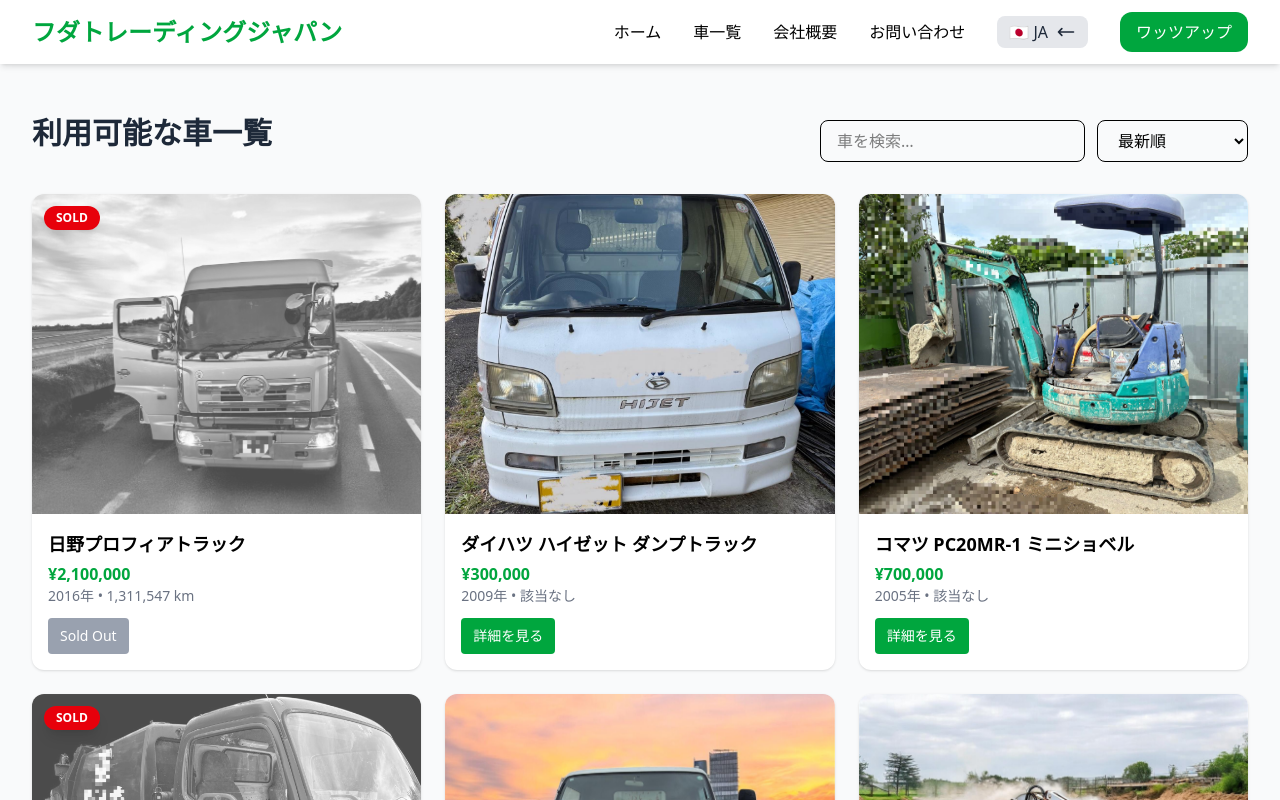
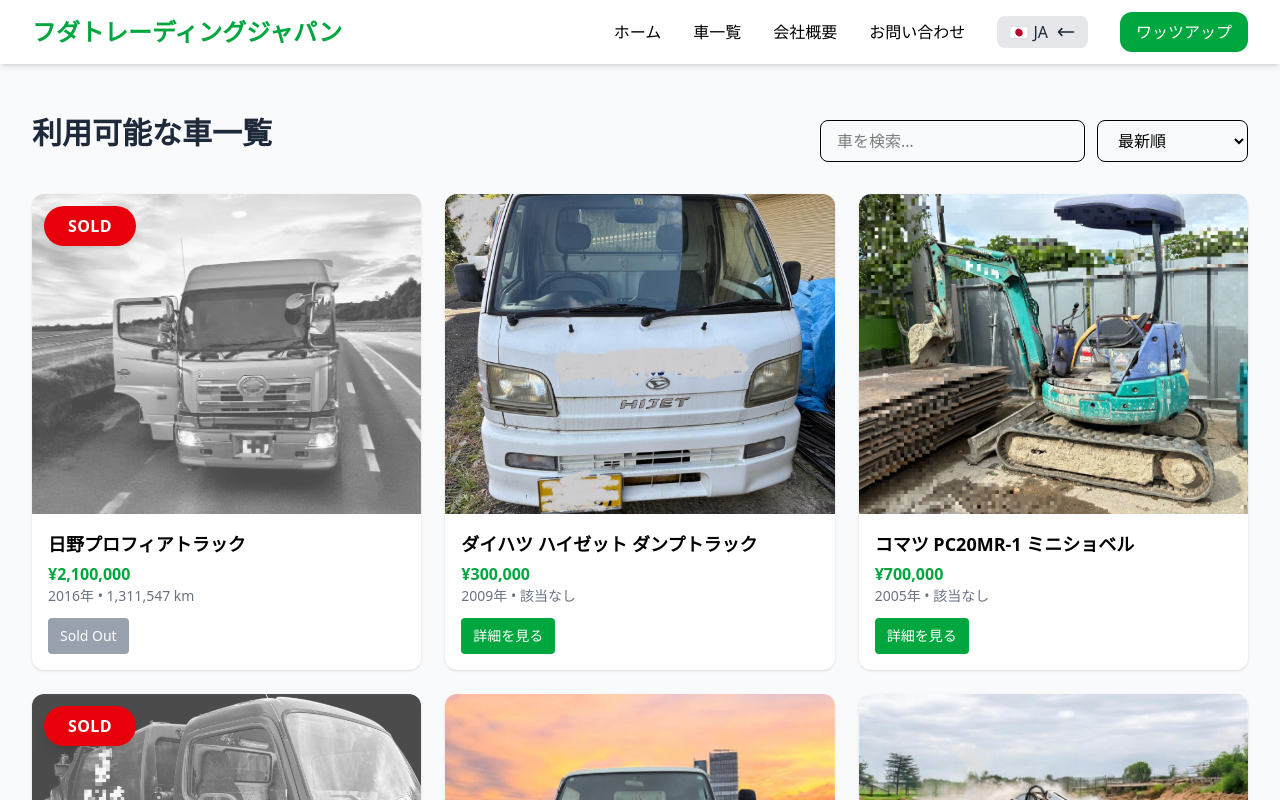
Before and after one commit to ashfaqazad/huda-frontend, a React (Vite) app: page /ja/cars in a window 1280 px wide. Shown: the top 800 px of the page. Built offline with nearby package versions, Linux system fonts and the light colour scheme.

Commit message:
Added facebook link

```diff
--- a/src/components/Footer.jsx
+++ b/src/components/Footer.jsx
@@ -76,17 +76,32 @@
         <div>
           <h3 className="text-lg font-semibold text-white mb-3">{t('footer_follow_us')}</h3>
           <div className="flex space-x-4">
-            <a href="#" className="p-2 bg-gray-800 rounded-full hover:bg-green-500 transition">
+            <a
+              href="https://www.facebook.com/share/17CSxLV42K/?mibextid=wwXIfr"
+              target="_blank"
+              rel="noopener noreferrer"
+              className="p-2 bg-gray-800 rounded-full hover:bg-green-500 transition"
+            >
               <Facebook className="w-5 h-5" />
             </a>
-            <a href="#" className="p-2 bg-gray-800 rounded-full hover:bg-green-500 transition">
+
+            <a
+              href="#"
+              className="p-2 bg-gray-800 rounded-full hover:bg-green-500 transition"
+            >
               <Instagram className="w-5 h-5" />
             </a>
-            <a href="#" className="p-2 bg-gray-800 rounded-full hover:bg-green-500 transition">
+
+            <a
+              href="#"
+              className="p-2 bg-gray-800 rounded-full hover:bg-green-500 transition"
+            >
               <Twitter className="w-5 h-5" />
             </a>
           </div>
         </div>
+
+
       </div>
 
       {/* Bottom Section */}
--- a/src/pages/Cars.jsx
+++ b/src/pages/Cars.jsx
@@ -90,14 +90,14 @@
                   <img
                     src={car.img}
                     alt={car.title[currentLanguage] || car.title.en}
-                    className={`w-full h-80 object-cover rounded-t-xl transition duration-300 ${
-                      car.status === "sold" ? "grayscale opacity-70" : ""
-                    }`}
+                    className={`w-full h-80 object-cover rounded-t-xl transition duration-300 ${car.status === "sold" ? "grayscale opacity-70" : ""
+                      }`}
                   />
+
 
                   {/* SOLD badge */}
                   {car.status === "sold" && (
-                    <span className="absolute top-3 left-3 bg-red-600 text-white text-xs font-bold px-3 py-1 rounded-full shadow-lg">
+                    <span className="absolute top-3 left-3 bg-red-600 text-white Medium font-bold px-6 py-2 rounded-full shadow-lg tracking-wide">
                       SOLD
                     </span>
                   )}
```
